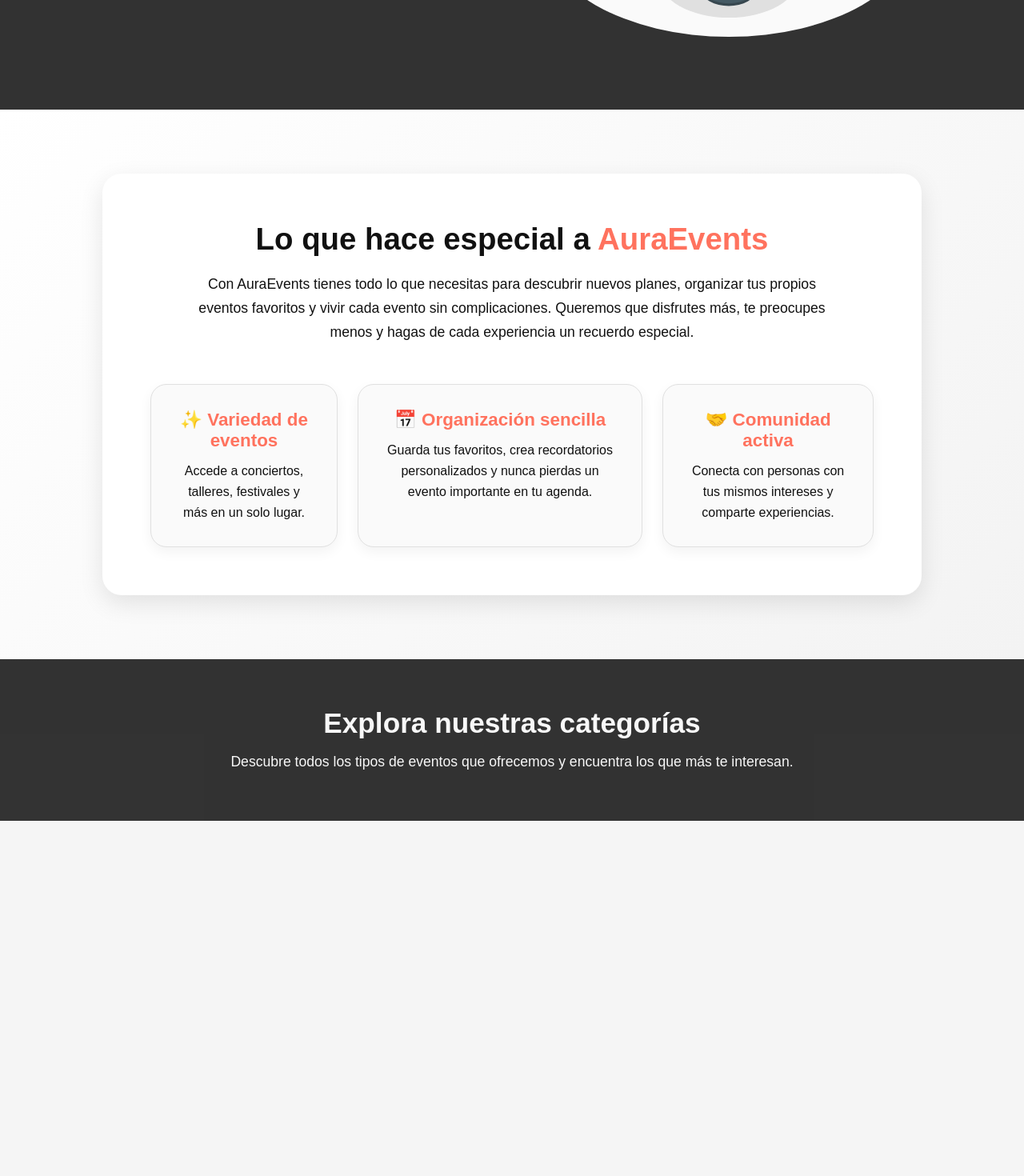
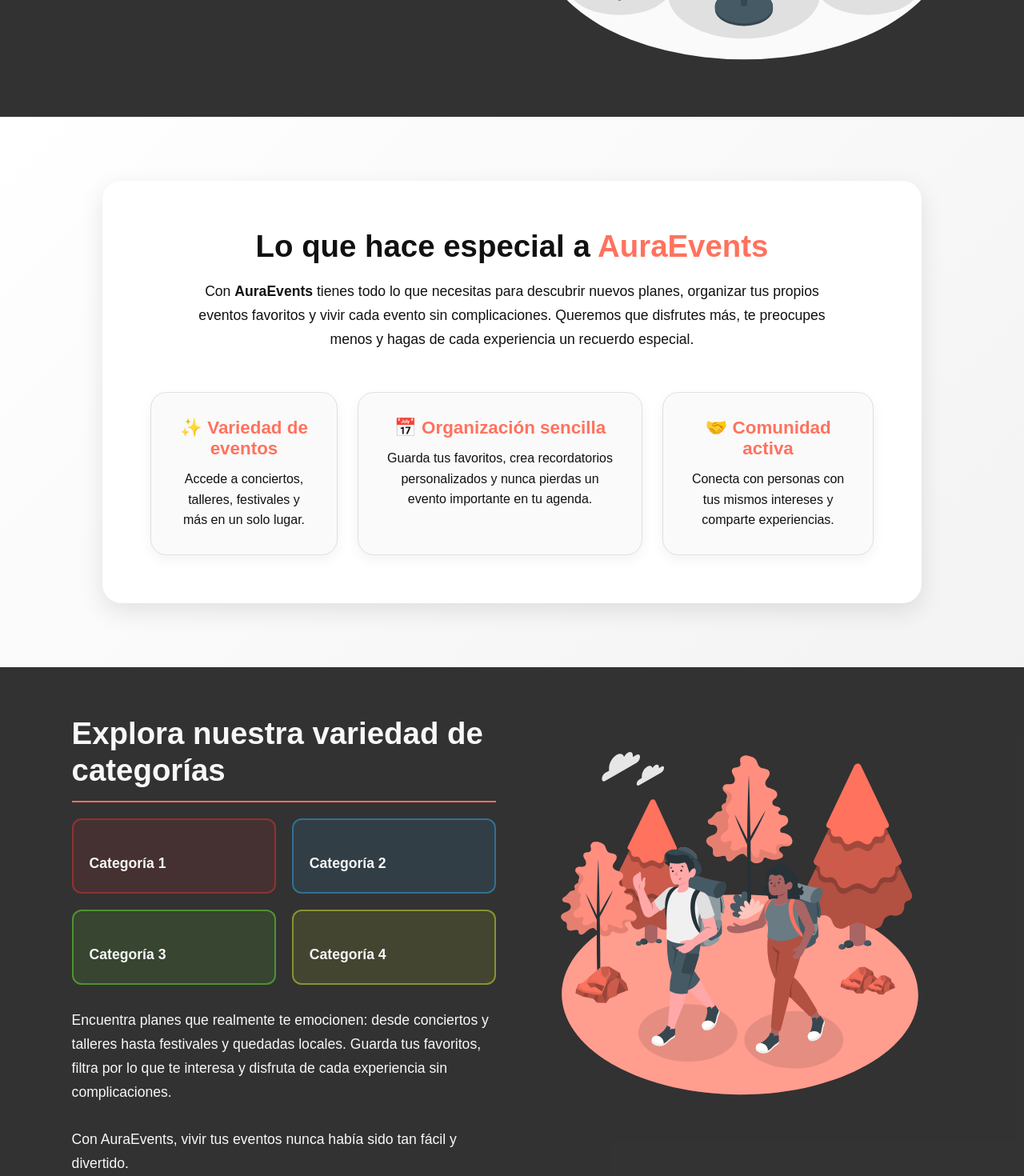
Before and after one commit to elizoo12/frontHamburguesas, a React (Vite) app: page / in a window 1280 px wide. Shown: the part 608-2078 px from the top of the page at 80% size. Before the commit the page ends 1634 px from the top, so only its background shows below. Built offline with nearby package versions, Linux system fonts and the light colour scheme; a web font is replaced by a local one.

Commit message:
Home estrucutura diseñada

```diff
--- a/src/components/Layout/Layout.jsx
+++ b/src/components/Layout/Layout.jsx
@@ -21,7 +21,7 @@
             </Link>
           ) : (
             <Link to="/login">
-              <img src="src/assets/png/login.png" alt="ImágenPerfil" />
+              <img src="src/assets/images/png/login.png" alt="ImágenPerfil" />
               Entrar
             </Link>
           )}
--- a/src/components/Layout/style.css
+++ b/src/components/Layout/style.css
@@ -91,13 +91,13 @@
   display: flex;
   justify-content: space-between;
   align-items: center;
-  padding: 80px 10%;
+  padding: 60px 7%;
   background-color: rgba(17, 17, 17, 0.85);
   gap: 60px;
   color: #f8f8f8;
 }
 
-.sectionHome-text {
+.sectionHome_text {
   flex: 1;
 }
 
@@ -158,13 +158,13 @@
   background-color: #FF725E;
   color: #fff;
 }
-.sectionHome-image {
+.sectionHome_image {
   flex: 1;
   display: flex;
   justify-content: center;
 }
 
-.sectionHome-image img {
+.sectionHome_image img {
   max-width: 100%;
   height: auto;
   background: transparent;
@@ -241,26 +241,96 @@
   line-height: 1.6;
 }
 
-
 .section3 {
-  padding: 60px 10%;
-  text-align: center;
+  display: flex;
+  padding: 60px 7%;
+  padding-bottom: 0px;
   background-color: rgba(17, 17, 17, 0.85);
   color: #f8f8f8;
+  gap: 40px;
 }
 
-.section3 h2 {
-  font-size: 2.2rem;
-  margin-bottom: 15px;
+.section3_text {
+  flex: 1;
+  min-width: 300px;
 }
 
-.section3 p {
-  font-size: 1.1rem;
-  line-height: 1.5;
+.section3_text h2 {
+  font-size: 2.4rem;
+  margin-bottom: 15px;
+  line-height: 1.2;
 }
 
+.categories_box {
+  display: grid;
+  grid-template-columns: 1fr 1fr;
+  grid-template-rows: 1fr 1fr;;
+  gap: 20px;
+  margin-bottom: 30px;
+  width: 100%;
+  margin-top: 20px;
+}
 
-/* ----------------------------------------------------------------------------------------- Error Page------------------------------------ */
+hr{
+  border: 1px solid #FF725E;
+}
+
+.category_box {
+  color: #f8f8f8;
+  padding: 20px;
+  border-radius: 12px;
+  font-weight: 600;
+  transition: all 0.3s ease;
+  background-color: transparent;
+  border: 2px solid transparent;
+}
+
+.category_box:nth-child(1) {
+  background-color: rgba(180, 51, 51, 0.15);
+  border-color: rgba(180, 51, 51, 0.7);
+}
+
+.category_box:nth-child(2) {
+  background-color: rgba(51, 135, 180, 0.15);
+  border-color: rgba(51, 135, 180, 0.7);
+}
+
+.category_box:nth-child(3) {
+  background-color: rgba(90, 180, 51, 0.15);
+  border-color: rgba(90, 180, 51, 0.7);
+}
+
+.category_box:nth-child(4) {
+  background-color: rgba(169, 180, 51, 0.15);
+  border-color: rgba(169, 180, 51, 0.7);
+}
+
+.category_box:hover {
+  transform: translateY(-5px);
+  box-shadow: 0 8px 20px rgba(0, 0, 0, 0.25);
+  filter: brightness(1.7);
+
+}
+
+.section3_text p {
+  font-size: 1.1rem;
+  line-height: 1.7;
+  margin-top: 20px;
+}
+
+.section3_image {
+  flex: 1;
+  min-width: 300px;
+  display: flex;
+  justify-content: center;
+}
+
+.section3_image img {
+  max-width: 100%;
+  height: 85%;
+}
+
+/* -------------------------------------------------------------------------- Error Page------------------------------------ */
 .error_page {
   display: flex;
   justify-content: center;
@@ -298,7 +368,7 @@
   text-decoration: none;
   font-weight: bold;
   border-radius: 8px;
-  transition: background-color 0.3s ease;
+  transition: 0.3s;
 }
 
 .btn_home:hover {
--- a/src/pages/Home.jsx
+++ b/src/pages/Home.jsx
@@ -8,13 +8,13 @@
     <>
       <Layout />
       <div className="sectionHome">
-        <div className="sectionHome-text">
+        <div className="sectionHome_text">
           <h1>Eventos que Inspiran</h1>
           <h3>Conecta, aprende y disfruta experiencias únicas</h3>
           <p>
-            Lorem ipsum dolor sit, amet consectetur adipisicing elit.
-            Repellendus doloremque voluptates, impedit obcaecati reiciendis sint
-            inventore beatae ad exercitationem explicabo!
+            Explora, conecta y participa en los mejores eventos cerca de ti.
+            Descubre experiencias únicas, comparte momentos con otros y disfruta
+            de cada plan sin complicaciones.
           </p>
 
           <div className="sectionHome_buttons">
@@ -27,8 +27,11 @@
           </div>
         </div>
 
-        <div className="sectionHome-image">
-          <img src="src/assets/images/svg/sectionHome.svg" alt="Imágen Section Home" />
+        <div className="sectionHome_image">
+          <img
+            src="src/assets/images/svg/sectionHome.svg"
+            alt="Imágen Section Home"
+          />
         </div>
       </div>
 
@@ -38,10 +41,10 @@
             Lo que hace especial a <span>AuraEvents</span>
           </h2>
           <p>
-            Con AuraEvents tienes todo lo que necesitas para descubrir nuevos
-            planes, organizar tus propios eventos favoritos y vivir cada evento
-            sin complicaciones. Queremos que disfrutes más, te preocupes menos y
-            hagas de cada experiencia un recuerdo especial.
+            Con <strong>AuraEvents</strong> tienes todo lo que necesitas para
+            descubrir nuevos planes, organizar tus propios eventos favoritos y
+            vivir cada evento sin complicaciones. Queremos que disfrutes más, te
+            preocupes menos y hagas de cada experiencia un recuerdo especial.
           </p>
 
           <div className="advantages">
@@ -71,11 +74,40 @@
       </div>
 
       <div className="section3">
-        <h2>Explora nuestras categorías</h2>
-        <p>
-          Descubre todos los tipos de eventos que ofrecemos y encuentra los que
-          más te interesan.
-        </p>
+        <div className="section3_text">
+          <h2>Explora nuestra variedad de categorías</h2>
+          <hr />
+          <div className="categories_box">
+            <div className="category_box">
+              <p>Categoría 1</p>
+            </div>
+            <div className="category_box">
+              <p>Categoría 2</p>
+            </div>
+            <div className="category_box">
+              <p>Categoría 3</p>
+            </div>
+            <div className="category_box">
+              <p>Categoría 4</p>
+            </div>
+          </div>
+          <p>
+            Encuentra planes que realmente te emocionen: desde conciertos y
+            talleres hasta festivales y quedadas locales. Guarda tus favoritos,
+            filtra por lo que te interesa y disfruta de cada experiencia sin
+            complicaciones. <br />
+            <br />
+            Con AuraEvents, vivir tus eventos nunca había sido tan fácil y
+            divertido.
+          </p>
+        </div>
+
+        <div className="section3_image">
+          <img
+            src="src/assets/images/svg/section3.svg"
+            alt="Ilustración de personas realizando una de muchas actividades"
+          />
+        </div>
       </div>
     </>
   );
```
Also changed, not shown: src/assets/images/svg/section3.svg (added).
